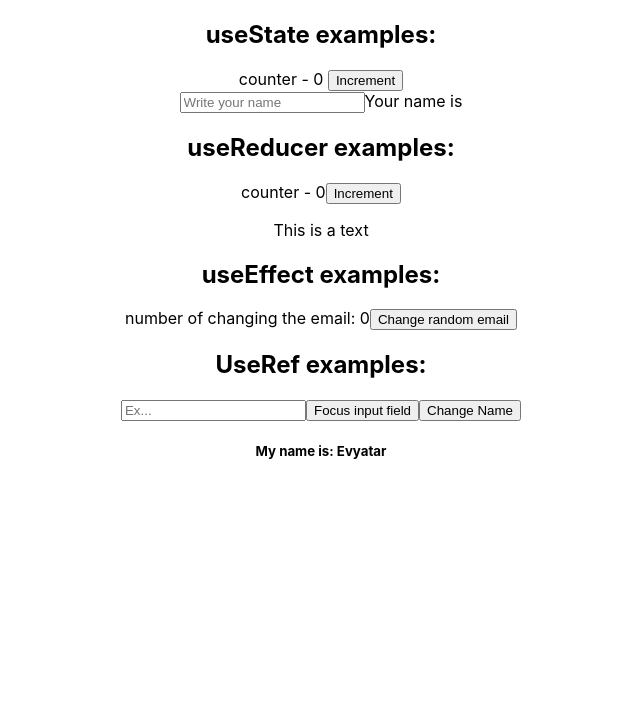
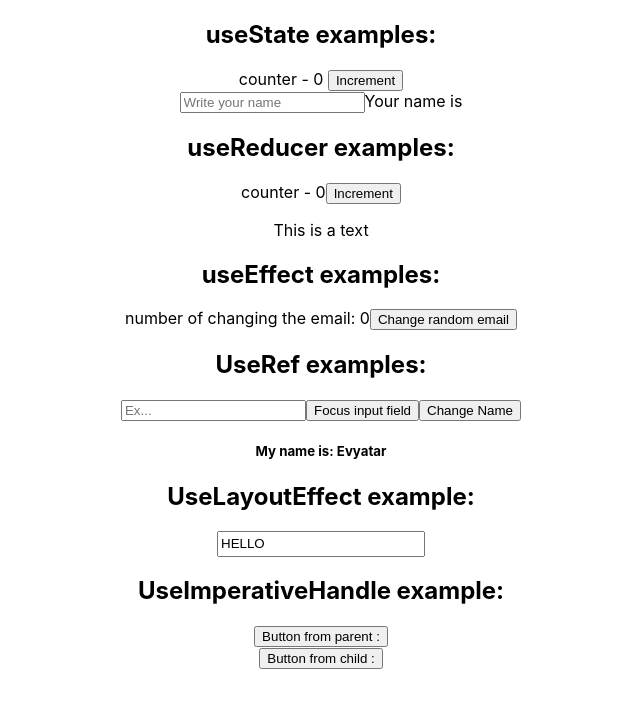
Before and after one commit to EvyatarHaim1/All-React-Hooks, a React (Create React App) app: page / in a window 1280 px wide. Shown: the top 708 px of the page, without its empty margins (319-959 px from the left). Built offline with nearby package versions, Linux system fonts and the light colour scheme; no server answers.

Commit message:
adding useImperativeHandle hook

```diff
--- a/src/App.js
+++ b/src/App.js
@@ -1,5 +1,7 @@
 import './App.css';
 import UseEffect from './hooks/UseEffect';
+import UseImperativeHandle from './hooks/UseImperativeHandle/UseImperativeHandle';
+import UseLayoutEffect from './hooks/UseLayoutEffect';
 import UseReducer from './hooks/UseReducer';
 import UseRef from './hooks/UseRef';
 import UseState from './hooks/UseState';
@@ -11,6 +13,8 @@ function App() {
       <UseReducer />
       <UseEffect />
       <UseRef />
+      <UseLayoutEffect />
+      <UseImperativeHandle />
     </div>
   );
 }
--- a/src/hooks/UseEffect.js
+++ b/src/hooks/UseEffect.js
@@ -1,14 +1,15 @@
 import React, { useEffect, useState } from 'react';
 import axios from 'axios';
 /* useEffect is a function that will be called whenever the page rerenders,
-you can specify when you want to detect and dependencies */
+you can specify when you want to detect and dependencies.
+useEffect is called after everything is render into the page and shown to the user */
 
 const getRandomIndex = (min, max) => {
     const floatNumber = Math.random() * (max - min) + min;
     return Math.trunc(floatNumber);
 }
 
-function UseEffect() {
+const UseEffect = () => {
     const [email, setEmail] = useState("");
     const [counter, setCounter] = useState(0);
 
--- /dev/null
+++ b/src/hooks/UseImperativeHandle/Button.js
@@ -0,0 +1,19 @@
+import React, { forwardRef, useImperativeHandle, useState } from 'react';
+
+const Button = forwardRef((props, ref) => {
+    const [toggle, setToggle] = useState(false);
+
+    useImperativeHandle(ref, () => ({
+        alterToggle() {
+            setToggle(!toggle);
+        }
+    }));
+    return (
+        <div>
+            <button>Button from child :</button >
+            {toggle && <span>Toggle</span>}
+        </div>
+    );
+});
+
+export default Button;
--- /dev/null
+++ b/src/hooks/UseImperativeHandle/UseImperativeHandle.js
@@ -0,0 +1,19 @@
+import React, { useRef } from 'react';
+import Button from './Button';
+/* useImperativeHandle is pretty handy when you have to alter a child's state from the parent.
+customizes the instance value that is exposed to parent components when using ref.
+in the parent I pass a ref to the child component, the onClick event can access the child imperative child's function
+which alter the child state.
+*/
+function UseImperativeHandle() {
+    const buttonRef = useRef(null);
+    return (
+        <div>
+            <h2>UseImperativeHandle example:</h2>
+            <button onClick={() => { buttonRef.current.alterToggle() }}>Button from parent :</button>
+            <Button ref={buttonRef} />
+        </div >
+    );
+}
+
+export default UseImperativeHandle;
--- /dev/null
+++ b/src/hooks/UseLayoutEffect.js
@@ -0,0 +1,25 @@
+import React, { useLayoutEffect, useEffect, useRef } from 'react';
+/* useLayoutEffect called earlier stage of the page rendering than the useEffect.
+it's great when you want to do something before it's print to the user.
+useLayoutEffect is called before everything is render into the page and shown to the user */
+
+const UseLayoutEffect = () => {
+    const inputRef = useRef(null);
+
+    useLayoutEffect(() => {
+        console.log(inputRef.current.value);
+    }, []);
+
+    useEffect(() => {
+        inputRef.current.value = "HELLO";
+    }, []);
+
+    return (
+        <div>
+            <h2>UseLayoutEffect example:</h2>
+            <input ref={inputRef} value="PEDRO" style={{ width: 200, height: 20 }} />
+        </div>
+    );
+}
+
+export default UseLayoutEffect;
--- a/src/hooks/UseRef.js
+++ b/src/hooks/UseRef.js
@@ -1,6 +1,6 @@
 import React, { useRef, useState } from 'react';
 // useRef is the easiest way to access and manipulate dom element
-function UseRef() {
+const UseRef = () => {
     const [name, setName] = useState("Evyatar");
     const inputRef = useRef();
 
```
Also changed, not shown: 1 other file (tests, documents, lock files or other folders).
